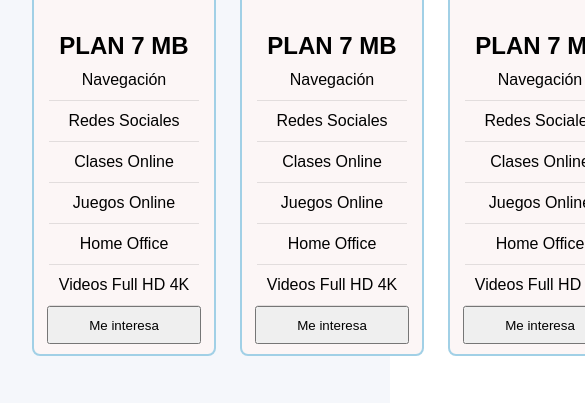
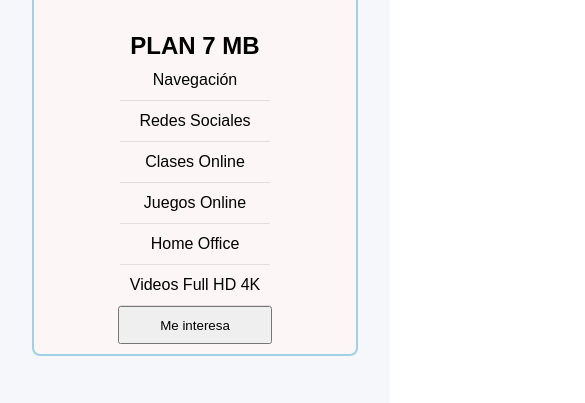
Before and after one commit to bebog94/Sicnet, a plain HTML site: page pages/servicios_internet.html in a window 390 px wide. Shown: the part 587-990 px from the top of the page, 585 px wide, since content can reach past the window. Drawn offline with Linux system fonts and the light colour scheme.

Commit message:
responsive hasta 425px  en internet

```diff
--- a/css/style.css
+++ b/css/style.css
@@ -190,6 +190,8 @@ list-style-type: none;
 
 @media screen and ( max-width: 425px) {
 
+    /*Header*/
+
     .header__p {
         font-size: 0.8rem;
         padding-left: 0rem;
@@ -202,6 +204,9 @@ list-style-type: none;
     .button__li{
         margin: 1rem;
     }
+
+    /*main*/
+
     .section{
         display: flex;
         justify-content: space-between;
@@ -216,11 +221,18 @@ list-style-type: none;
     }
     .section__info{
     flex-direction: column;
-    padding-left: 0;
+    align-items: center;
     }
     .mapa{
     width:300px;
     height:200px;
+    }
+
+     /*Servicios internet*/
+
+    .plan__div{
+        display: flex;
+        flex-direction: column;
     }
 }
 
```
